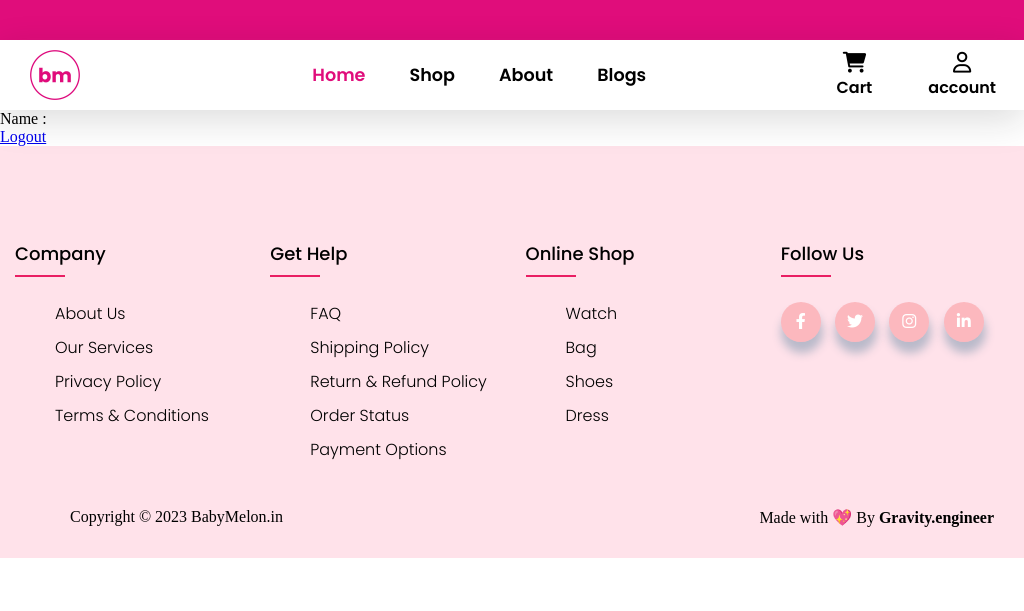
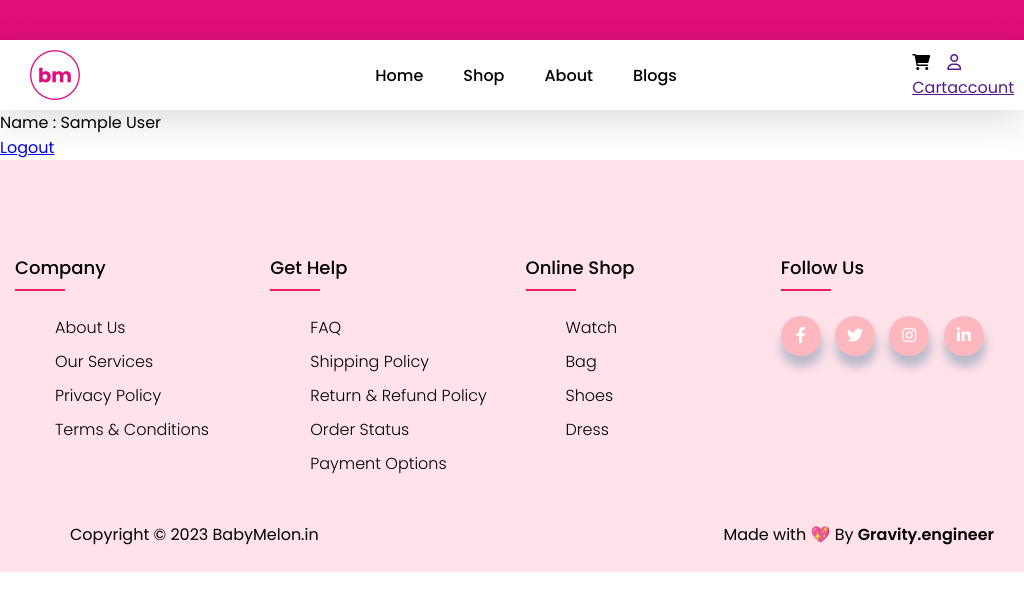
Before and after one commit to Tapabrata-Goswami/babymelon, a PHP site: page /babymelon/account.php in a window 1024 px wide. Shown: the top 611 px of the page. Run offline with PHP 8.4, Linux system fonts and the light colour scheme; the visitor is signed in with stand-in values (Sample User, id 1); data that the repository does not hold is empty; some libraries are stand-ins or nearby versions.

Commit message:
Meadia Query

```diff
--- a/header.css
+++ b/header.css
@@ -5,6 +5,9 @@
 
 }
 
+body{
+    font-family: 'Poppins', sans-serif;
+}
 .head-blank-area {
     width: 100%;
     height: 40px;
@@ -37,6 +40,7 @@
     margin: 0px 30px;
 }
 
+@media only screen and (min-width:1200px) {
     .nav-list {
         display: flex;
         align-items: center;
@@ -116,6 +120,42 @@
         position: relative;
         margin: 0px 28px;
 
+    }
+}
+
+@media only screen and (max-width:1200px) and (min-width:1024px){
+    .nav-ul{
+        display:flex;
+        /* justify-content: center; */
+    }
+    .nav-lists-item{
+        list-style-type: none;
+    }
+    .nav-lists-anchor{
+        text-decoration: none;
+        font-size:16px;
+        font-weight: 500;
+        padding:0 20px;
+        color:black;
+    }
+    .nav-lists-anchor:hover {
+        color: #B8CF57;
+        transition: 0.3s;
+    }
+    .account-bag-wish-options{
+        display: flex;
+        flex-direction: row-reverse;
+        padding:0 10px;
+    }
+    .user-account, .
+    .fa-cart-shopping, .fa-user{
+        display: grid;
+        place-items: center;
+    }
+    .user-bottom-text, .bag-bottom-text{
+        margin:0;
+        padding:0;
+    }
 }
 
 /* Nav bar End */
--- a/nav.php
+++ b/nav.php
@@ -60,25 +60,13 @@
 
         <div class="nav-logo"></div>
         <div class="nav-list">
-            <ul>
+            <ul class="nav-ul">
                 <li id="home" class="nav-lists-item"> <a class="nav-lists-anchor other-color" href="<?php echo $for_local; ?>">Home</a></li>
                 <li id="shop" class="nav-lists-item"> <a class="nav-lists-anchor" href="shop.php">Shop</a></li>
                 <li id="about" class="nav-lists-item"> <a class="nav-lists-anchor" href="about.php">About</a></li>
                 <li id="blogs" class="nav-lists-item"> <a class="nav-lists-anchor" href="#">Blogs</a></li>
             </ul>
         </div>
-
-
-<?php
-
-    $_SESSION['user_name']= '';
-    $account_link = 'login-signup.php';
-    if( $_SESSION['user_name'] != NULL){
-        $account_link =  'account.php';
-    }
-
-?>
-
 
         <div class="account-bag-wish-options">
             <div class="user-account">
```
Lines whose indentation alone changed are shown as unchanged.
